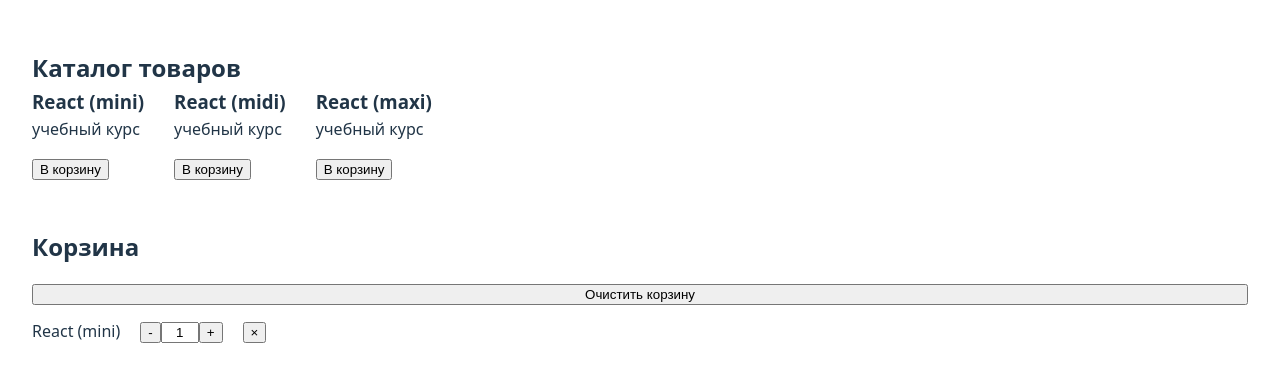
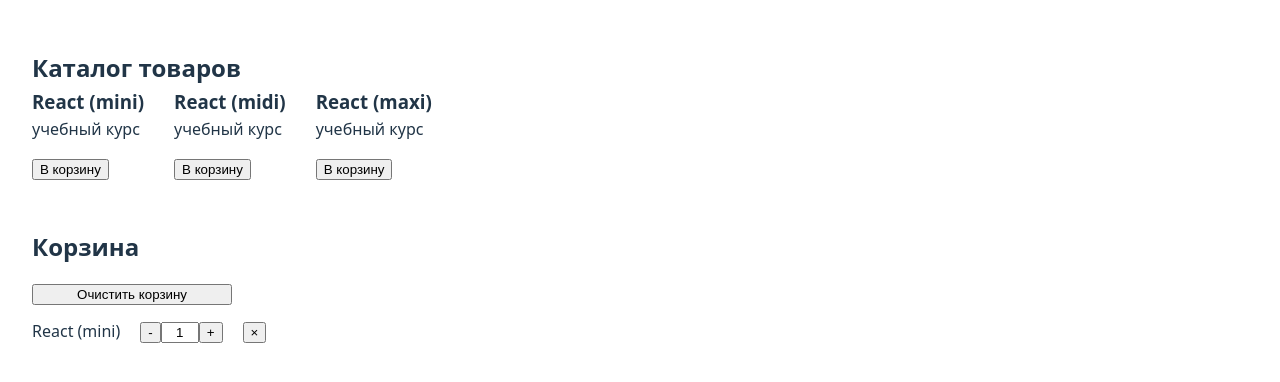
Before and after one commit to mcsodn/CFC, a React (Vite) app: page / in a window 1280 px wide. Shown: the part 204-586 px from the top of the page. Built offline with nearby package versions, Linux system fonts and the light colour scheme.

Commit message:
add width to button "Delete All"

```diff
--- a/src/components/ShoppingCart/ShoppingCart.jsx
+++ b/src/components/ShoppingCart/ShoppingCart.jsx
@@ -1,6 +1,7 @@
 import { useReducer } from 'react';
 import ProductList from './ProductList';
 import ProductListCart from './ProductListCart';
+import styles from './ShoppingCart.module.css';
 
 
 const products = [
@@ -92,7 +93,7 @@
   return <>
     <ProductList products={products} onAddProduct={addToCart} />
     <h2>Корзина</h2>
-    <input type="button" value="Очистить корзину" onClick={()=>{deleteAllFromCart()}} />
+    <input type="button" value="Очистить корзину" className={`${styles.delete_all}`} onClick={()=>{deleteAllFromCart()}} />
     <ProductListCart products={productsInCart} onDelete={deleteFromCart} onChange={changeSumCart} />
   </>
 }
--- a/src/components/ShoppingCart/ShoppingCart.module.css
+++ b/src/components/ShoppingCart/ShoppingCart.module.css
@@ -27,6 +27,11 @@
     text-align: center;
 }
 
+input.delete_all {
+    width: 200px;
+    text-align: center;
+}
+
 .shopping_cart__product {
     width: 240px;
     display: flex;
```
